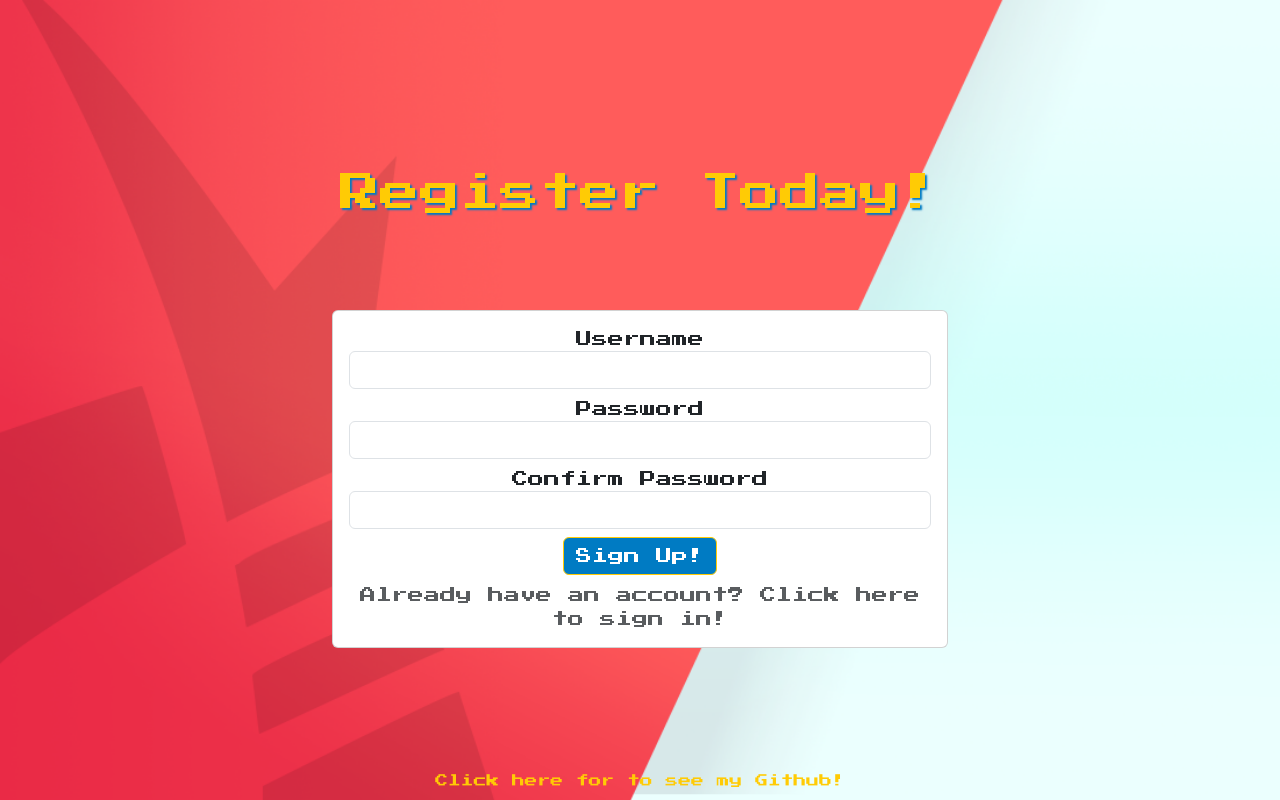
After one commit to smbirch/pokepy_flask, a Flask app: page /register in a window 1280 px wide. The commit adds this page. Run offline with Flask 3, Linux system fonts and the light colour scheme.

Commit message:
Creating more pages from template setting up registration form

```diff
--- a/app.py
+++ b/app.py
@@ -1,8 +1,47 @@
-from flask import Flask, render_template
+from flask import Flask, render_template, request, redirect, flash, url_for
+
+import controller
+from forms import LoginForm, RegistrationForm
+
 
 app = Flask(__name__)
 
+app.config["SECRET_KEY"] = "temporarysecretkey"
 
-@app.route("/")
+
+@app.route("/", methods=["GET", "POST"])
 def index():
+    form = LoginForm()
+    if request.method == "POST":
+        if form.validate_on_submit() == False:
+            flash("All fields are required")
+            return render_template("/", form=form)
+        else:
+            username = form.username.data
+            password = form.password.data
+            userobject = controller.get_user(username, password)
+            print(userobject)
+            return redirect("userhome")
+
     return render_template("index.html")
+
+
+@app.route("/userhome")
+def userhome():
+    return render_template("userhome.html")
+
+
+@app.route("/register", methods=["GET", "POST"])
+def register():
+    form = RegistrationForm()
+    if form.validate_on_submit():
+        flash(f"Account created for {form.username.data}!", "success")
+        return redirect(url_for("userhome"))
+
+    return render_template("register.html", title="Register", form=form)
+
+
+@app.route("/login")
+def login():
+    form = LoginForm()
+    return render_template("login.html", title="Login", form=form)
--- /dev/null
+++ b/forms.py
@@ -0,0 +1,26 @@
+from flask_wtf import FlaskForm
+from wtforms import StringField, SubmitField, PasswordField, BooleanField
+from wtforms.validators import DataRequired, Length, EqualTo
+
+
+class LoginForm(FlaskForm):
+    username = StringField(
+        "Username", validators=[DataRequired(), Length(min=3, max=14)]
+    )
+
+    password = PasswordField("Password", validators=[DataRequired()])
+    remember = BooleanField("Remember Me")
+    submit = SubmitField("Sign In!")
+
+
+class RegistrationForm(FlaskForm):
+    username = StringField(
+        "Username", validators=[DataRequired(), Length(min=3, max=14)]
+    )
+
+    password = PasswordField("Password", validators=[DataRequired(), Length(min=5)])
+    confirmpassword = PasswordField(
+        "Confirm Password", validators=[DataRequired(), EqualTo("password")]
+    )
+
+    submit = SubmitField("Sign Up!")
--- a/static/css/style.css
+++ b/static/css/style.css
@@ -62,6 +62,7 @@ body {
   }
   .form-group {
     margin: 10px;
+    font-size: 0.7rem;
   }
   .form-control {
     font-size: 0.7rem;
@@ -74,14 +75,14 @@ body {
     font-size: 0.5rem;
   }
   .btn-primary {
-    font-size: 0.7rem;
+    font-size: 0.5rem;
     padding: 10px 20px;
   }
   .btn-link {
-    font-size: 0.7rem;
+    font-size: 0.5rem;
   }
   .btn {
-    font-size: 0.7rem;
+    font-size: 0.5rem;
     padding: 8px 16px;
   }
 }
--- a/templates/base.html
+++ b/templates/base.html
@@ -19,7 +19,15 @@
   </head>
 
   <body>
-      <div>{% block content %} {% endblock %}</div>
+      <div>
+        {% with messages = get_flashed_messages(with_categories=true) %}
+          {% if messages %}
+            {% for category, message in messages %}
+              <div class="alert alert-{{ category }}">{{ message }}</div>
+            {% endfor%}
+          {% endif %}
+        {% endwith %}
+        {% block content %} {% endblock %}</div>
 
       <script
         src="https://cdn.jsdelivr.net/npm/bootstrap@5.3.0-alpha1/dist/js/bootstrap.bundle.min.js"
--- /dev/null
+++ b/templates/register.html
@@ -0,0 +1,50 @@
+{% extends 'base.html' %} {% block content %}
+
+<div
+  class="container-fluid d-flex flex-column justify-content-center align-items-center"
+  style="height: 100vh"
+>
+  <h1 class="text-center mt-5 welcome" style="margin-bottom: 5%">Register Today!</h1>
+  <div
+    class="row justify-content-center align-items-center"
+    style="height: 50vh; width: 100vw"
+  >
+    <div class="col-6">
+      <div class="card">
+        <div class="card-body text-center">
+          <form method="POST" action="">
+            <div class="form-group">
+              {{ form.hidden_tag() }}
+              <fieldset class="form-group">
+                <div class="form-group mb-2">
+                    {{ form.username.label(class="form-control-label") }}
+                    {{ form.username(class="form-control") }}
+                </div>
+                <div class="form-group mb-2">
+                    {{ form.password.label(class="form-control-label") }}
+                    {{ form.password(class="form-control") }}
+                </div>
+                <div class="form-group mb-2">
+                    {{ form.confirmpassword.label(class="form-control-label") }}
+                    {{ form.confirmpassword(class="form-control") }}
+                </div>
+
+            <div class="row justify-content-between align-items-center mb-2">
+              <div class="col">
+                {{ form.submit(class="btn btn-primary")}}
+
+              </div>
+            </div>
+
+              </div>
+              <div class="col">
+                <a href="{{url_for('login')}}" class="text-muted links">Already have an account? Click here to sign in!</a>
+              </div>
+            </div>
+          </form>
+        </div>
+      </div>
+    </div>
+  </div>
+</div>
+{% endblock %}
```
Also changed, not shown: templates/index.html (+11 -29 lines), templates/login.html (added, +49 -0 lines), templates/userhome.html (added, +53 -0 lines), 2 other files.
